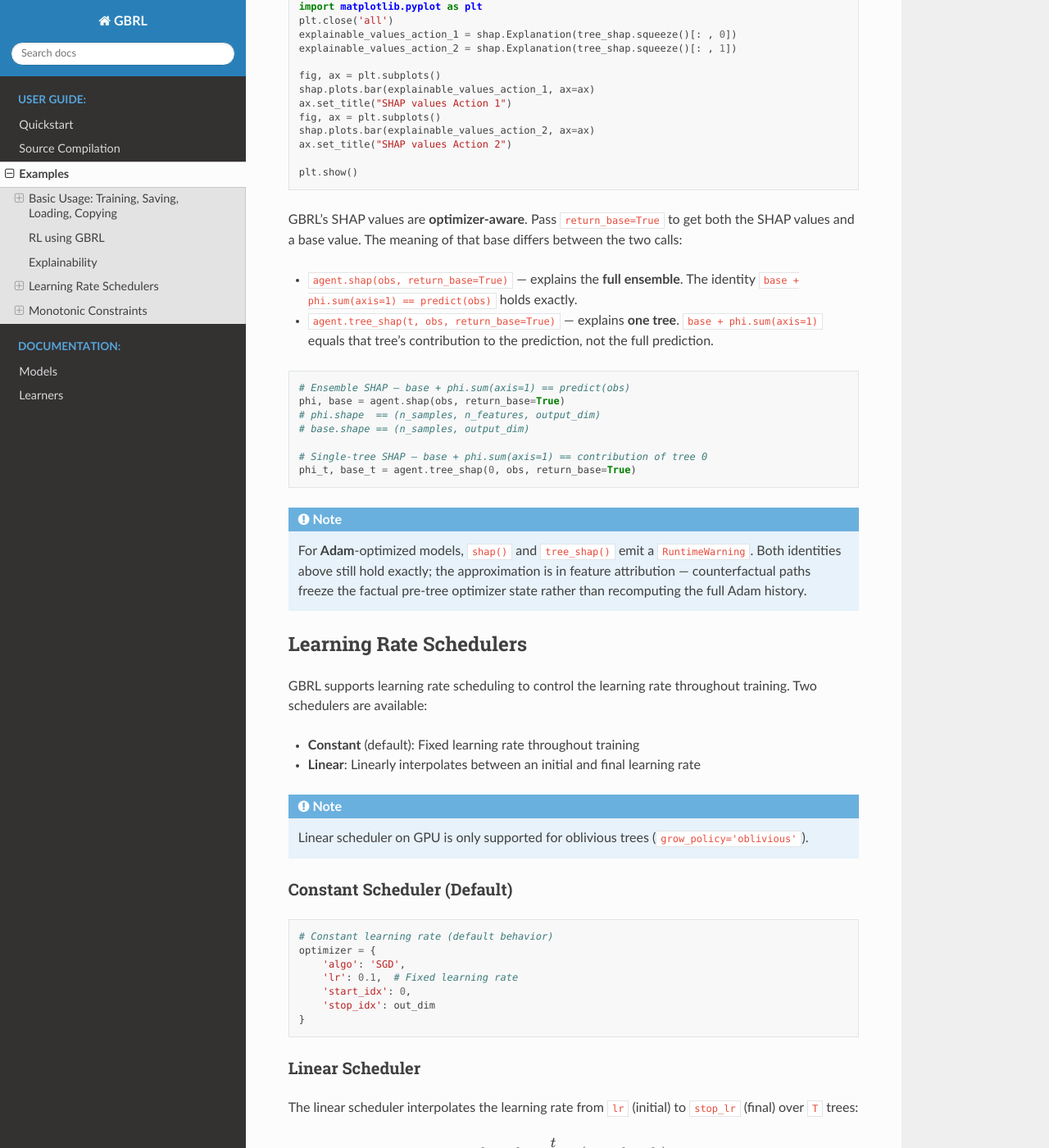
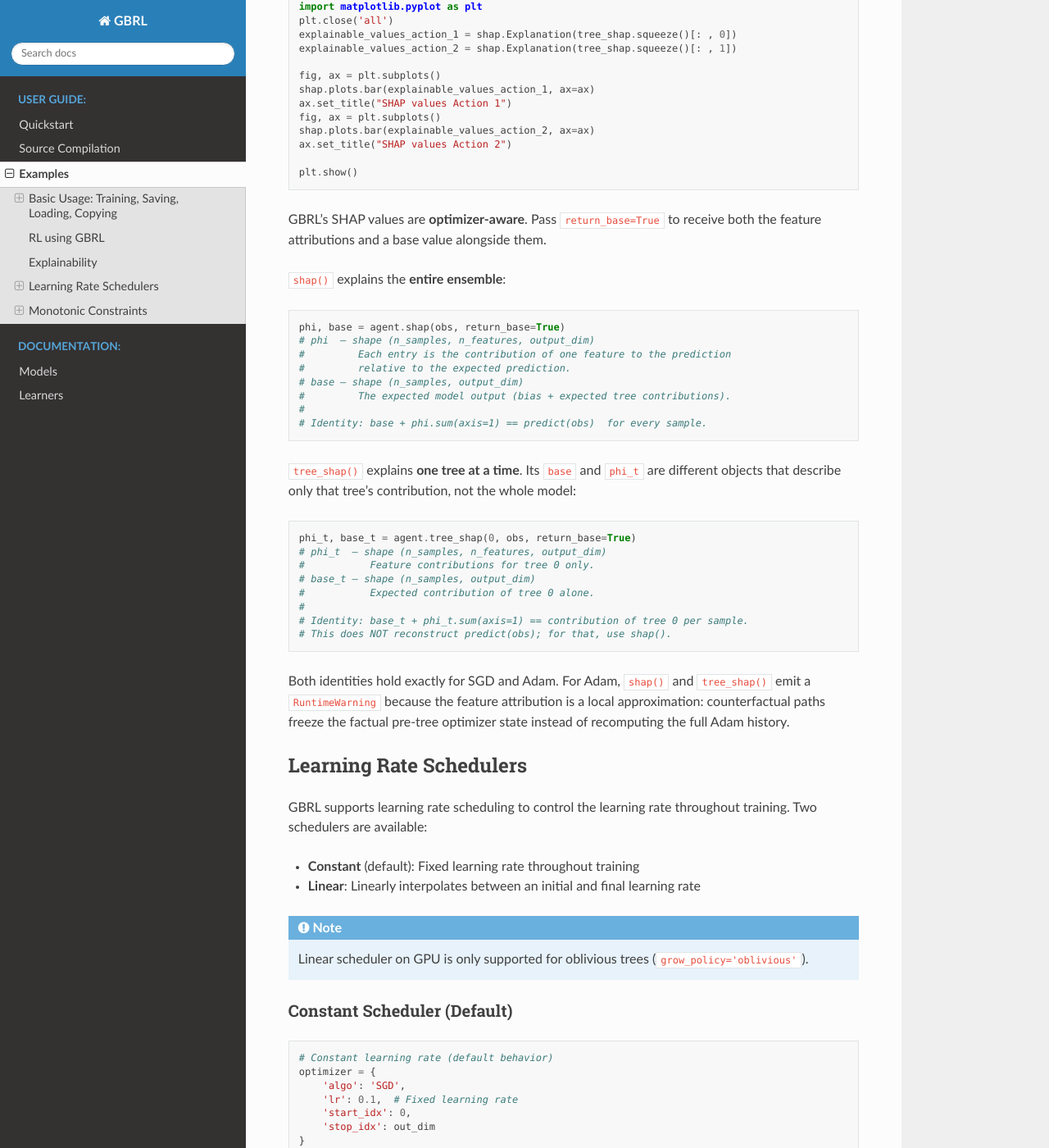
Before and after one commit to NVlabs/gbrl, a Sphinx documentation site: the page built from docs/examples.rst, in a window 1280 px wide and 1400 px high, scrolled down 6271 px. Shown: the whole window at 82% size. Built offline with Sphinx 7.4.7 and the Read the Docs theme 3.1.0, drawn with Linux system fonts in a browser that asks for light colours.

Commit message:
fixed a unit test

```diff
--- a/docs/examples.rst
+++ b/docs/examples.rst
@@ -340,31 +340,40 @@ SHAP values are calculated internally and can be plotted using the `SHAP library
 
     plt.show()
 
-GBRL's SHAP values are **optimizer-aware**. Pass ``return_base=True`` to get both
-the SHAP values and a base value. The meaning of that base differs between the two calls:
+GBRL's SHAP values are **optimizer-aware**. Pass ``return_base=True`` to receive
+both the feature attributions and a base value alongside them.
 
-- ``agent.shap(obs, return_base=True)`` — explains the **full ensemble**.
-  The identity ``base + phi.sum(axis=1) == predict(obs)`` holds exactly.
-- ``agent.tree_shap(t, obs, return_base=True)`` — explains **one tree**.
-  ``base + phi.sum(axis=1)`` equals that tree's contribution to the prediction,
-  not the full prediction.
+``shap()`` explains the **entire ensemble**:
 
 .. code-block:: python
 
-    # Ensemble SHAP — base + phi.sum(axis=1) == predict(obs)
     phi, base = agent.shap(obs, return_base=True)
-    # phi.shape  == (n_samples, n_features, output_dim)
-    # base.shape == (n_samples, output_dim)
+    # phi  — shape (n_samples, n_features, output_dim)
+    #         Each entry is the contribution of one feature to the prediction
+    #         relative to the expected prediction.
+    # base — shape (n_samples, output_dim)
+    #         The expected model output (bias + expected tree contributions).
+    #
+    # Identity: base + phi.sum(axis=1) == predict(obs)  for every sample.
 
-    # Single-tree SHAP — base + phi.sum(axis=1) == contribution of tree 0
+``tree_shap()`` explains **one tree at a time**. Its ``base`` and ``phi_t`` are
+different objects that describe only that tree's contribution, not the whole model:
+
+.. code-block:: python
+
     phi_t, base_t = agent.tree_shap(0, obs, return_base=True)
+    # phi_t  — shape (n_samples, n_features, output_dim)
+    #           Feature contributions for tree 0 only.
+    # base_t — shape (n_samples, output_dim)
+    #           Expected contribution of tree 0 alone.
+    #
+    # Identity: base_t + phi_t.sum(axis=1) == contribution of tree 0 per sample.
+    # This does NOT reconstruct predict(obs); for that, use shap().
 
-.. note::
-
-   For **Adam**-optimized models, ``shap()`` and ``tree_shap()`` emit a
-   ``RuntimeWarning``. Both identities above still hold exactly; the approximation
-   is in feature attribution — counterfactual paths freeze the factual pre-tree
-   optimizer state rather than recomputing the full Adam history.
+Both identities hold exactly for SGD and Adam. For Adam, ``shap()`` and
+``tree_shap()`` emit a ``RuntimeWarning`` because the feature attribution is a
+local approximation: counterfactual paths freeze the factual pre-tree optimizer
+state instead of recomputing the full Adam history.
 
 Learning Rate Schedulers
 ------------------------
```
Also changed, not shown: 2 other files.
